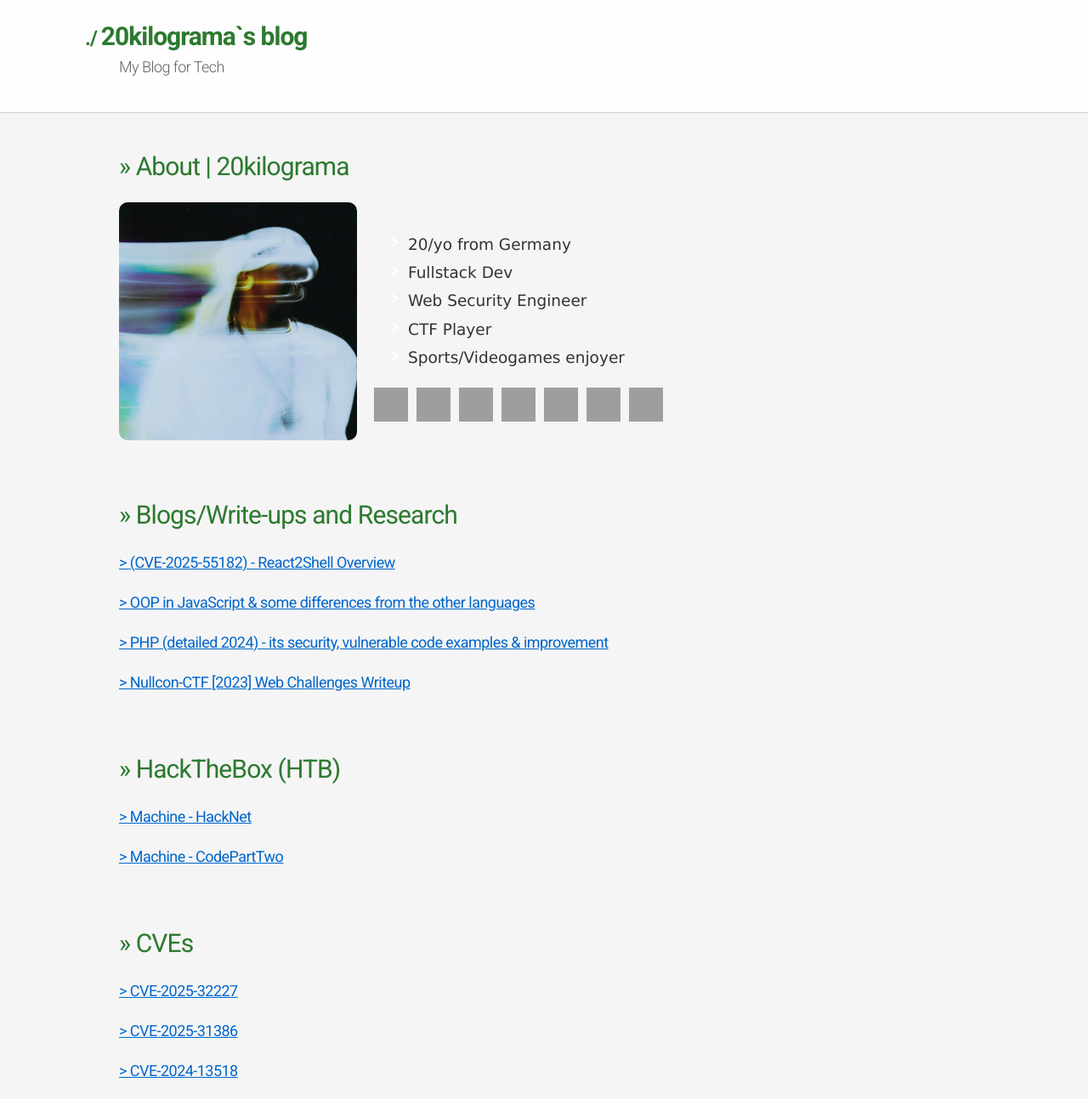
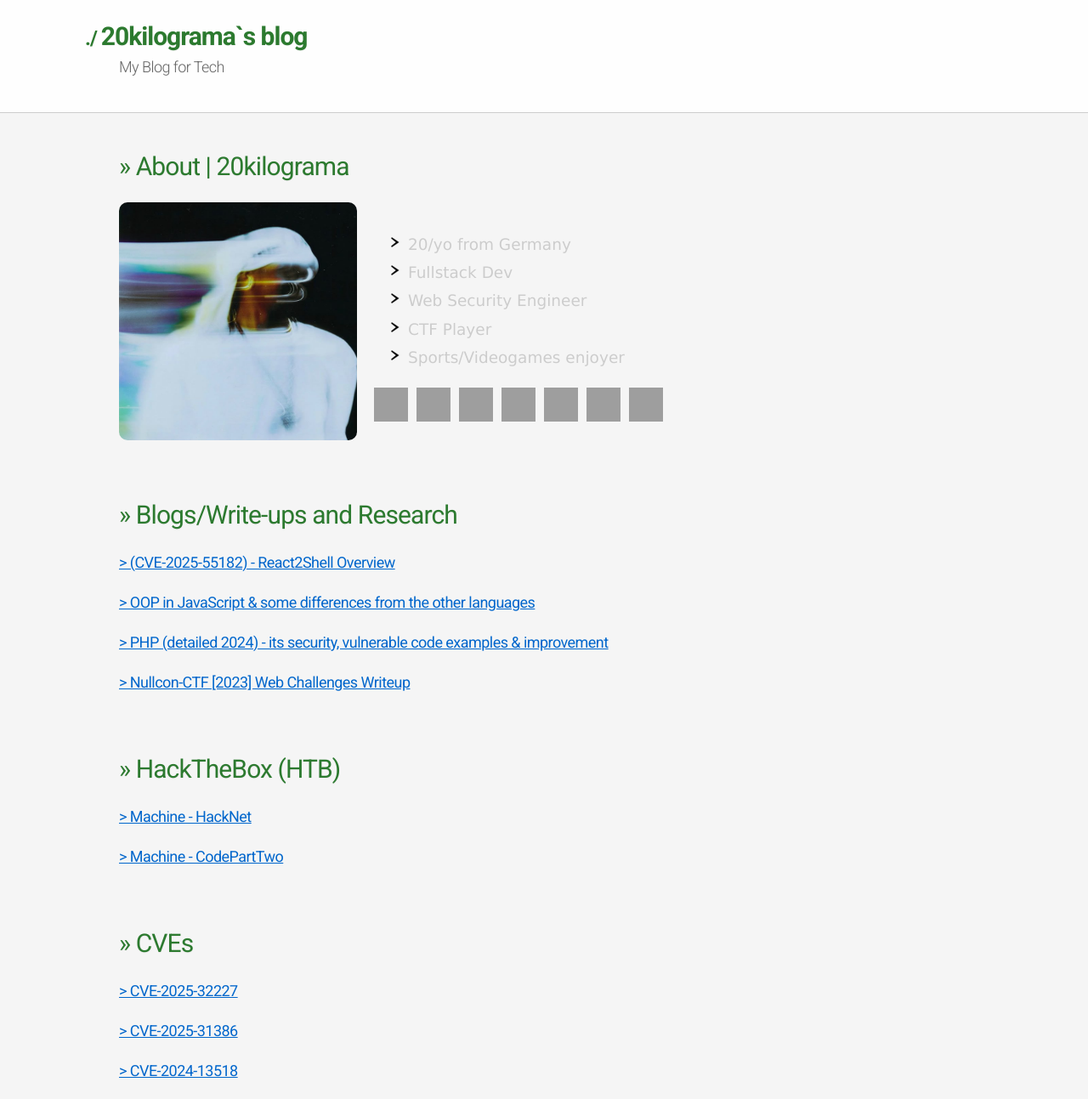
Before and after one commit to 20kilograma/blog, a Jekyll site: the page built from index.md, in a window 1280 px wide. Shown: the whole page at 85% size. Built offline with Jekyll 4.4.1, drawn with Linux system fonts in a browser that asks for light colours; nearby versions of some CDN libraries; some web fonts are replaced; our own code applies the rules of GitHub Pages for plain Markdown files; grey boxes are pictures that could not be loaded.

Commit message:
Update jekyll-theme-hacker.scss

```diff
--- a/_sass/jekyll-theme-hacker.scss
+++ b/_sass/jekyll-theme-hacker.scss
@@ -150,6 +150,7 @@ dt {
 
 ul li {
   list-style-image:url('../images/bullet.png');
+  filter: invert(1);
 }
 
 blockquote {
```
